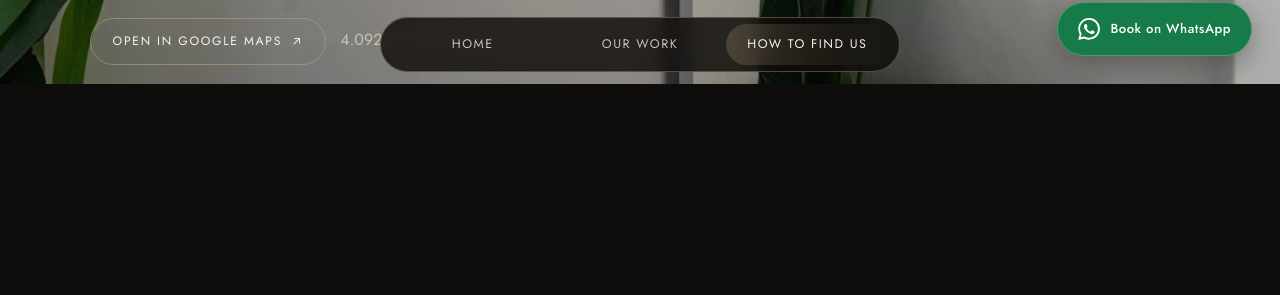
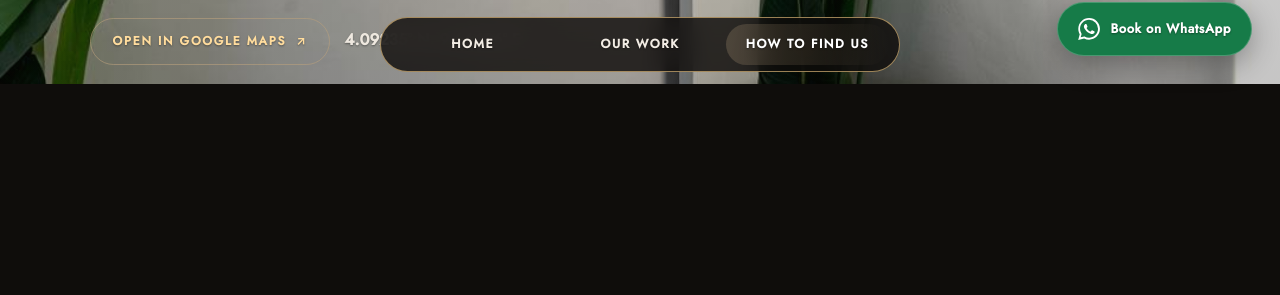
Before and after one commit to priceboy/bonaberi-braider, a Django app: page /find-us/ in a window 1280 px wide. Shown: the part 716-1011 px from the top of the page. Run offline with Django 5.2, Linux system fonts and the light colour scheme; data comes from the database, SQL or seed files in the repository; data that the repository does not hold is empty.

Commit message:
Improve global text contrast and reduce background overlay (#7)

```diff
--- a/static/website/css/base.css
+++ b/static/website/css/base.css
@@ -32,7 +32,7 @@ body::before {
     z-index: -1;
     pointer-events: none;
     background:
-        linear-gradient(180deg, rgba(15, 13, 11, 0.18), rgba(15, 13, 11, 0.34)),
+        linear-gradient(180deg, rgba(15, 13, 11, 0.10), rgba(15, 13, 11, 0.24)),
         url("../images/Main%20backgroung%20image.jpeg") center 42% / cover no-repeat;
     opacity: 1;
 }
@@ -41,7 +41,7 @@ body::before {
 @media (max-width: 767px) {
     body::before {
         background:
-            linear-gradient(180deg, rgba(15, 13, 11, 0.12), rgba(15, 13, 11, 0.28)),
+            linear-gradient(180deg, rgba(15, 13, 11, 0.08), rgba(15, 13, 11, 0.20)),
             url("../images/Main%20backgroung%20image.jpeg") 56% 38% / cover no-repeat;
     }
 }
@@ -105,3 +105,61 @@ body.viewer-open .bottom-nav { display: none; }
     html { scroll-behavior: auto; }
     *, *::before, *::after { animation-duration: .01ms !important; animation-iteration-count: 1 !important; transition-duration: .01ms !important; scroll-behavior: auto !important; }
 }
+
+
+/* High-contrast typography: keep every interface readable over the dark photo. */
+:root {
+    --text-primary: #ffffff;
+    --text-secondary: #eee8df;
+    --accent: #ffd58a;
+    --border: rgba(255, 213, 138, 0.48);
+    --nav-border: rgba(255, 213, 138, 0.58);
+}
+
+body {
+    color: var(--text-primary);
+    font-weight: 600;
+    text-shadow: 0 1px 2px rgba(0, 0, 0, 0.38);
+}
+
+body :is(h1, h2, h3, h4, h5, h6, .section-title, .page-title, .hero-title) {
+    color: #ffffff;
+    font-weight: 800;
+    text-shadow: 0 2px 5px rgba(0, 0, 0, 0.62);
+}
+
+body :is(p, li, label, small, .subtitle, .description, .muted, .text-secondary, figcaption) {
+    color: #eee8df;
+    font-weight: 600;
+}
+
+body a:not(.floating-booking):not(.bottom-nav__item) {
+    color: #ffdc9d;
+    font-weight: 700;
+}
+
+body :is(button, input, select, textarea, .btn, [role="button"]) {
+    font-weight: 700;
+}
+
+body :is(input, select, textarea)::placeholder {
+    color: #d9d1c7;
+    opacity: 1;
+}
+
+.bottom-nav__item {
+    color: #f2ece4;
+    font-weight: 800;
+}
+
+.bottom-nav__item.is-active,
+.bottom-nav__item[aria-current="page"],
+.bottom-nav__item:hover {
+    color: #ffffff;
+    font-weight: 800;
+}
+
+.floating-booking {
+    color: #ffffff;
+    font-weight: 800;
+}
```
